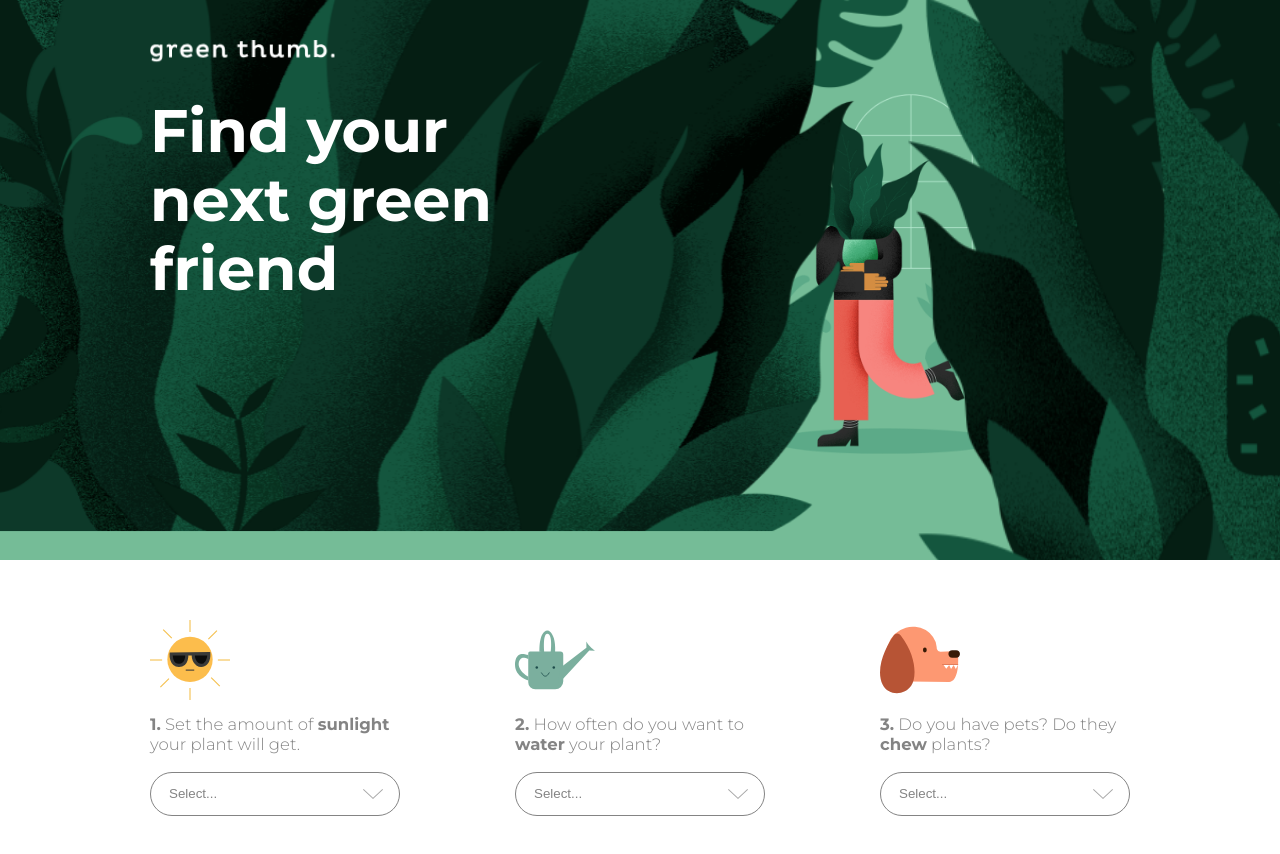
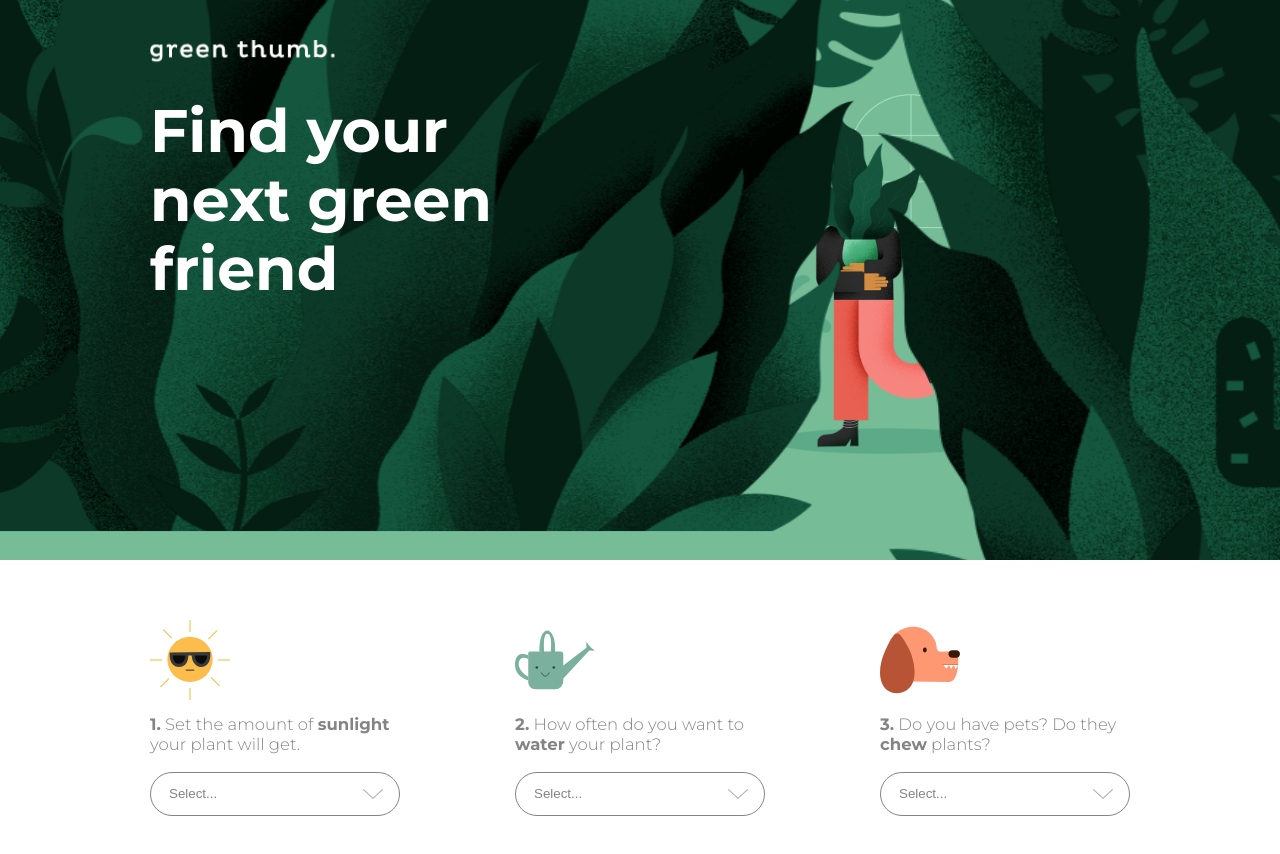
Before and after one commit to XxWexX5/greenthumb, a website built with Parcel: page index.html in a window 1280 px wide. Built offline with nearby package versions, Linux system fonts and the light colour scheme; files whose address does not match are found by name.

Commit message:
[ FIX ] Adjust size of the element.

```diff
--- a/SCSS/components/header.scss
+++ b/SCSS/components/header.scss
@@ -115,7 +115,7 @@
             animation-delay: .65s;
             background-image: url(../images/right-leaves.png);
             height: 103%;
-            width: 50em;
+            width: 53em;
             background-size: cover;
             margin: inherit;
             right: -10%;
```
